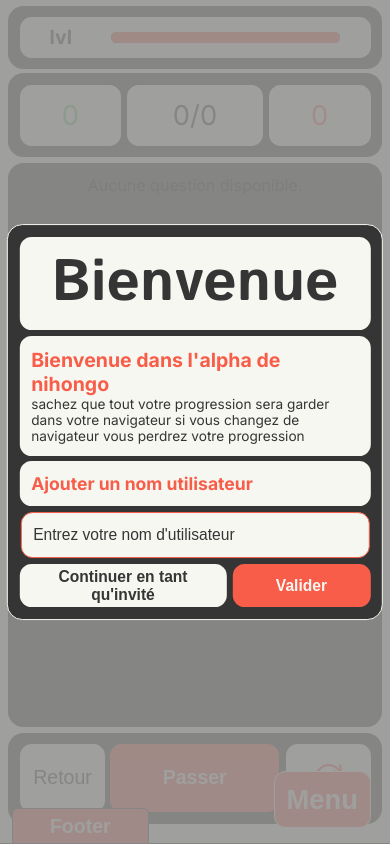
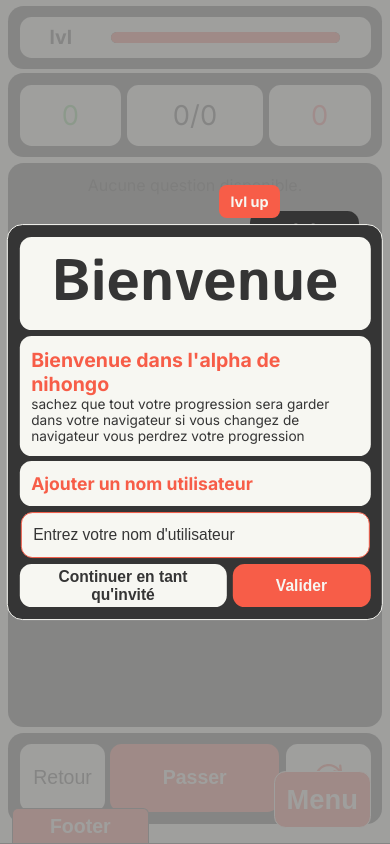
Before and after one commit to Thomasfouquereau/Nihongo, a React (Vite) app: page /exercices in a window 390 px wide. Built offline with nearby package versions, Linux system fonts and the light colour scheme.

Commit message:
Refactoriser le code pour ajouter le mode d'affichage mobile du composant UserLvlUpMessage

```diff
--- a/src/component/lvl/component/UserLvlUpMessage.jsx
+++ b/src/component/lvl/component/UserLvlUpMessage.jsx
@@ -9,6 +9,10 @@ const UserLvlUpMessageContainer = styled.div`
     z-index: 100;
     transition: cubic-bezier(0.075, 0.82, 0.165, 1) 0.7s;
     will-change: transform;
+    @media screen and (max-width: 560px) {
+        top : 49vw;
+        right: 8vw;
+    }
     span{
         background-color: ${props => props.$color};
         color: #F7F7F2;
@@ -18,6 +22,13 @@ const UserLvlUpMessageContainer = styled.div`
         border-radius: 0.6vw;
         margin-bottom: -1vw;
         margin-left: -2.5vw;
+        @media screen and (max-width: 560px) {
+            font-size: 3.7vw;
+            border-radius: 2vw;
+            padding: 2vw 3vw;
+            margin-bottom: -3vw;
+            margin-left: -8vw;
+        }
     }
     p{
         background-color: ${props => props.$bgColor};
@@ -30,6 +41,12 @@ const UserLvlUpMessageContainer = styled.div`
         display: flex;
         justify-content: center;
         align-items: center;
+        @media screen and (max-width: 560px) {
+            font-size: 5vw;
+            border-radius: 3vw;
+            padding: 2vw;
+            width: 24vw;
+        }
     }
 `
 
@@ -39,7 +56,7 @@ export default function UserLvlUpMessage() {
 
     const lvlUpName = useSelector((state) => state.lvlUp.lvlName);
     const lvlUp = useSelector((state) => state.lvlUp.lvlUp);
-    let displayMessage = '  none';
+    let displayMessage = '  block';
     if (lvlUp === true) {
         displayMessage = '  block';
     }
```
